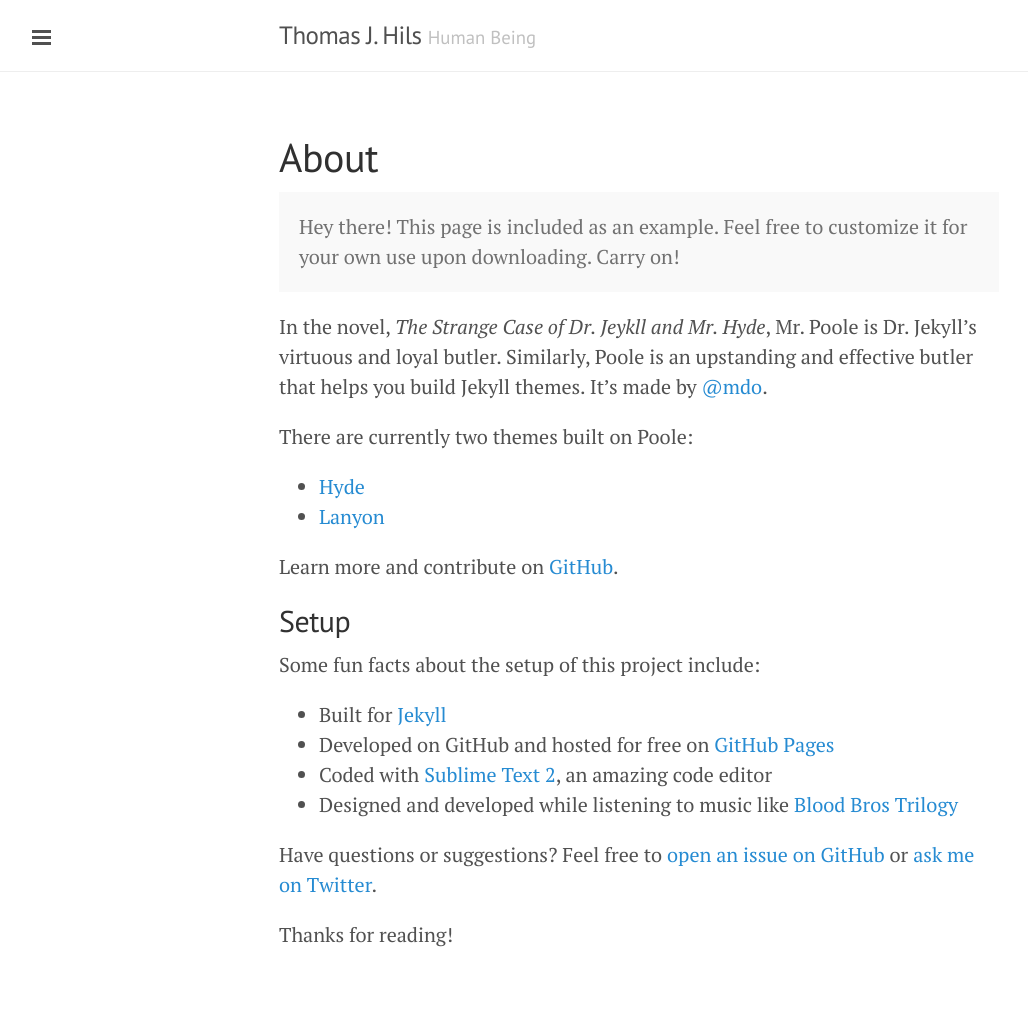
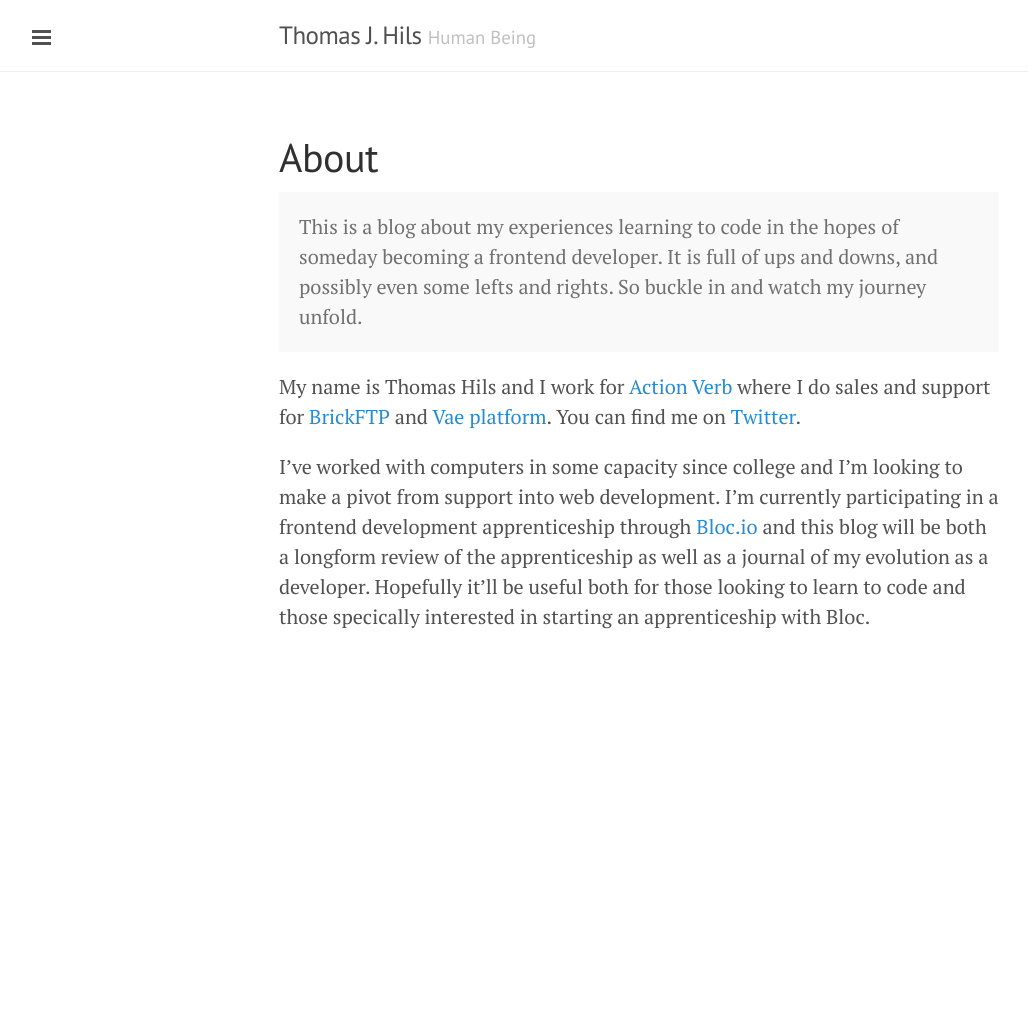
Before and after one commit to tjhils/oldblog, a Jekyll site: the page built from about.md, in a window 1280 px wide. Shown: the whole page, without its empty margins (1-1029 px from the left). Built offline with Jekyll 4.4.1, drawn with Linux system fonts in a browser that asks for light colours; Markdown is read by kramdown in place of the engine named in the settings; after the commit the page ends 900 px from its top, so only the background shows below that.

Commit message:
updated about me

```diff
--- a/about.md
+++ b/about.md
@@ -4,27 +4,10 @@
 ---
 
 <p class="message">
-  Hey there! This page is included as an example. Feel free to customize it for your own use upon downloading. Carry on!
+  This is a blog about my experiences learning to code in the hopes of someday becoming a frontend developer. It is full of ups and downs, and possibly even some lefts and rights. So buckle in and watch my journey unfold.
+
 </p>
 
-In the novel, *The Strange Case of Dr. Jeykll and Mr. Hyde*, Mr. Poole is Dr. Jekyll's virtuous and loyal butler. Similarly, Poole is an upstanding and effective butler that helps you build Jekyll themes. It's made by [@mdo](https://twitter.com/mdo).
+My name is Thomas Hils and I work for [Action Verb](www.actionverb.com) where I do sales and support for [BrickFTP](www.brickftp.com) and [Vae platform](www.vaeplatform.com). You can find me on [Twitter](www.twitter.com/tjhils).
 
-There are currently two themes built on Poole:
-
-* [Hyde](http://hyde.getpoole.com)
-* [Lanyon](http://lanyon.getpoole.com)
-
-Learn more and contribute on [GitHub](https://github.com/poole).
-
-## Setup
-
-Some fun facts about the setup of this project include:
-
-* Built for [Jekyll](http://jekyllrb.com)
-* Developed on GitHub and hosted for free on [GitHub Pages](https://pages.github.com)
-* Coded with [Sublime Text 2](http://sublimetext.com), an amazing code editor
-* Designed and developed while listening to music like [Blood Bros Trilogy](https://soundcloud.com/maddecent/sets/blood-bros-series)
-
-Have questions or suggestions? Feel free to [open an issue on GitHub](https://github.com/poole/issues/new) or [ask me on Twitter](https://twitter.com/mdo).
-
-Thanks for reading!
+I've worked with computers in some capacity since college and I'm looking to make a pivot from support into web development. I'm currently participating in a frontend development apprenticeship through [Bloc.io](www.bloc.io) and this blog will be both a longform review of the apprenticeship as well as a journal of my evolution as a developer. Hopefully it'll be useful both for those looking to learn to code and those specically interested in starting an apprenticeship with Bloc.
```
Also changed, not shown: 1 other file.
